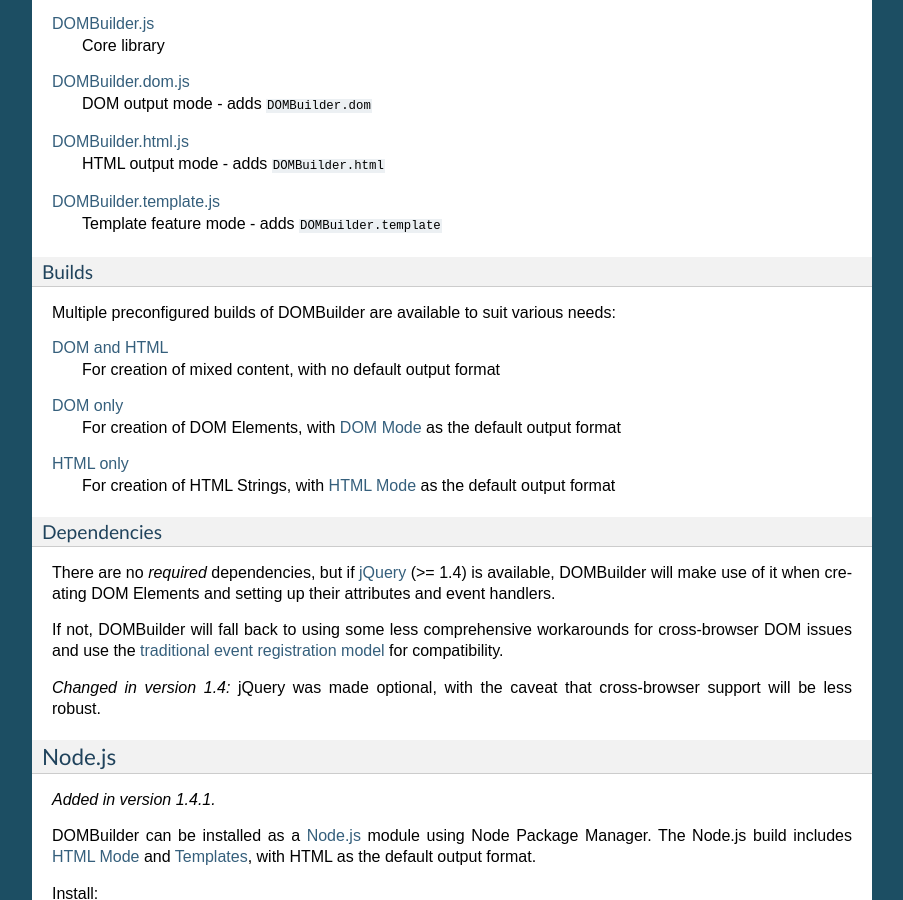
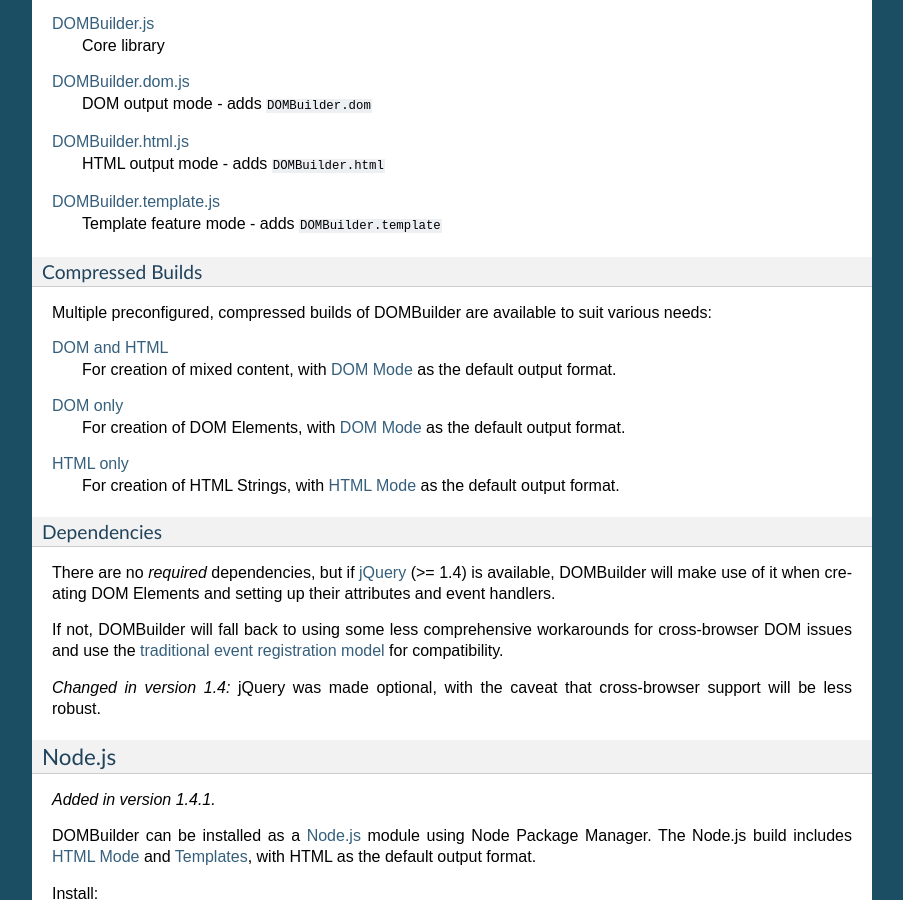
Before and after one commit to insin/DOMBuilder, a Sphinx documentation site: the page built from docs/index.rst, in a window 1280 px wide and 900 px high, scrolled down 2151 px. Shown: the whole window, without its empty margins (198-1101 px from the left). Built offline with Sphinx 7.4.7, drawn with Linux system fonts in a browser that asks for light colours; some of the changed text lies outside the part shown.

Commit message:
Updated builds to include only those currently documented and added an uncompressed build for DOM+HTML modes.

```diff
--- a/docs/index.rst
+++ b/docs/index.rst
@@ -143,18 +143,18 @@
 .. _`DOMBuilder.html.js`: https://github.com/insin/DOMBuilder/raw/master/lib/DOMBuilder.html.js
 .. _`DOMBuilder.template.js`: https://github.com/insin/DOMBuilder/raw/master/lib/DOMBuilder.template.js
 
-Builds
-~~~~~~
+Compressed Builds
+~~~~~~~~~~~~~~~~~
 
-Multiple preconfigured builds of DOMBuilder are available to suit various
-needs:
+Multiple preconfigured, compressed builds of DOMBuilder are available to suit
+various needs:
 
 `DOM and HTML`_
-   For creation of mixed content, with no default output format
+   For creation of mixed content, with :doc:`dommode` as the default output format.
 `DOM only`_
-   For creation of DOM Elements, with :doc:`dommode` as the default output format
+   For creation of DOM Elements, with :doc:`dommode` as the default output format.
 `HTML only`_
-   For creation of HTML Strings, with :doc:`htmlmode` as the default output format
+   For creation of HTML Strings, with :doc:`htmlmode` as the default output format.
 
 .. _`DOM and HTML`: https://github.com/insin/DOMBuilder/raw/master/builds/DOMBuilder.min.js
 .. _`DOM only`: https://github.com/insin/DOMBuilder/raw/master/builds/DOMBuilder.dom.min.js
```
Also changed, not shown: build.py (+14 -7 lines).
